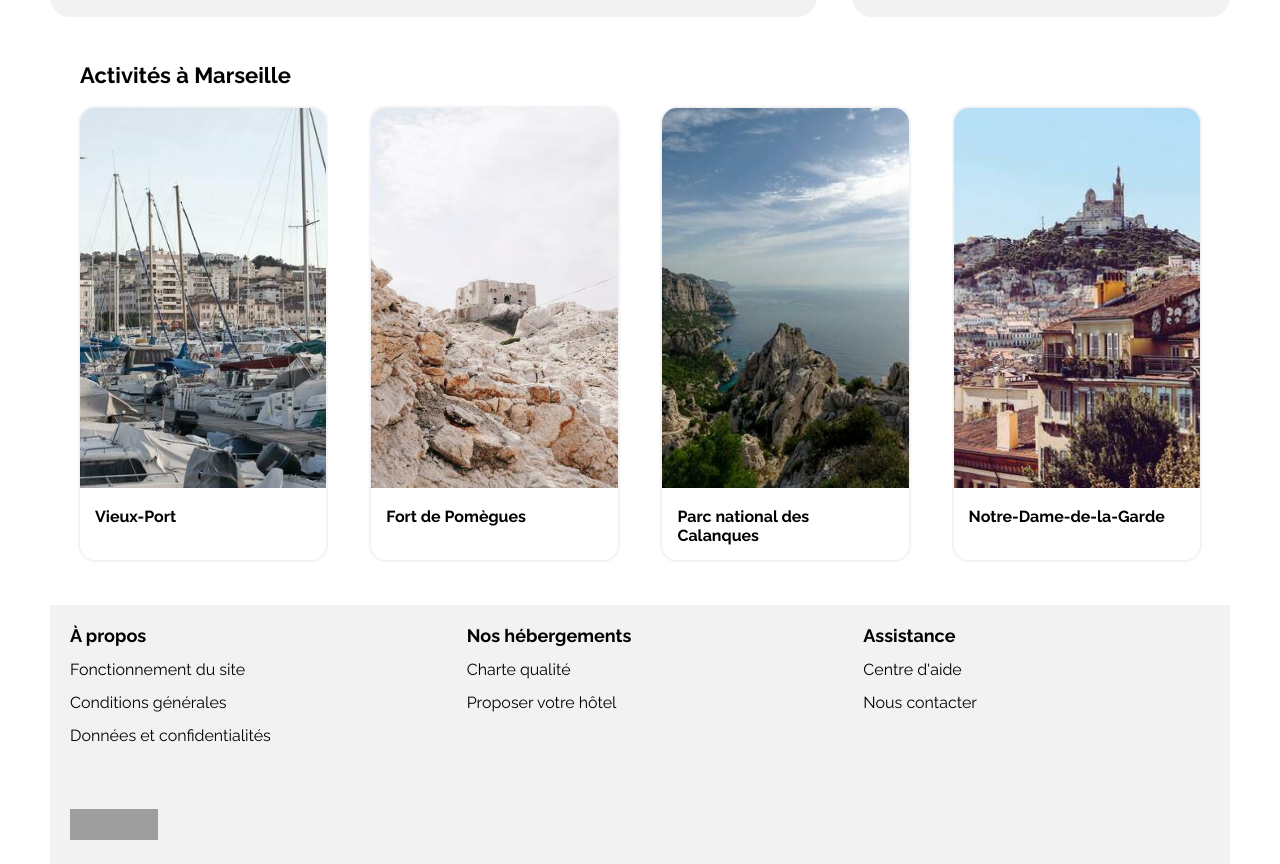
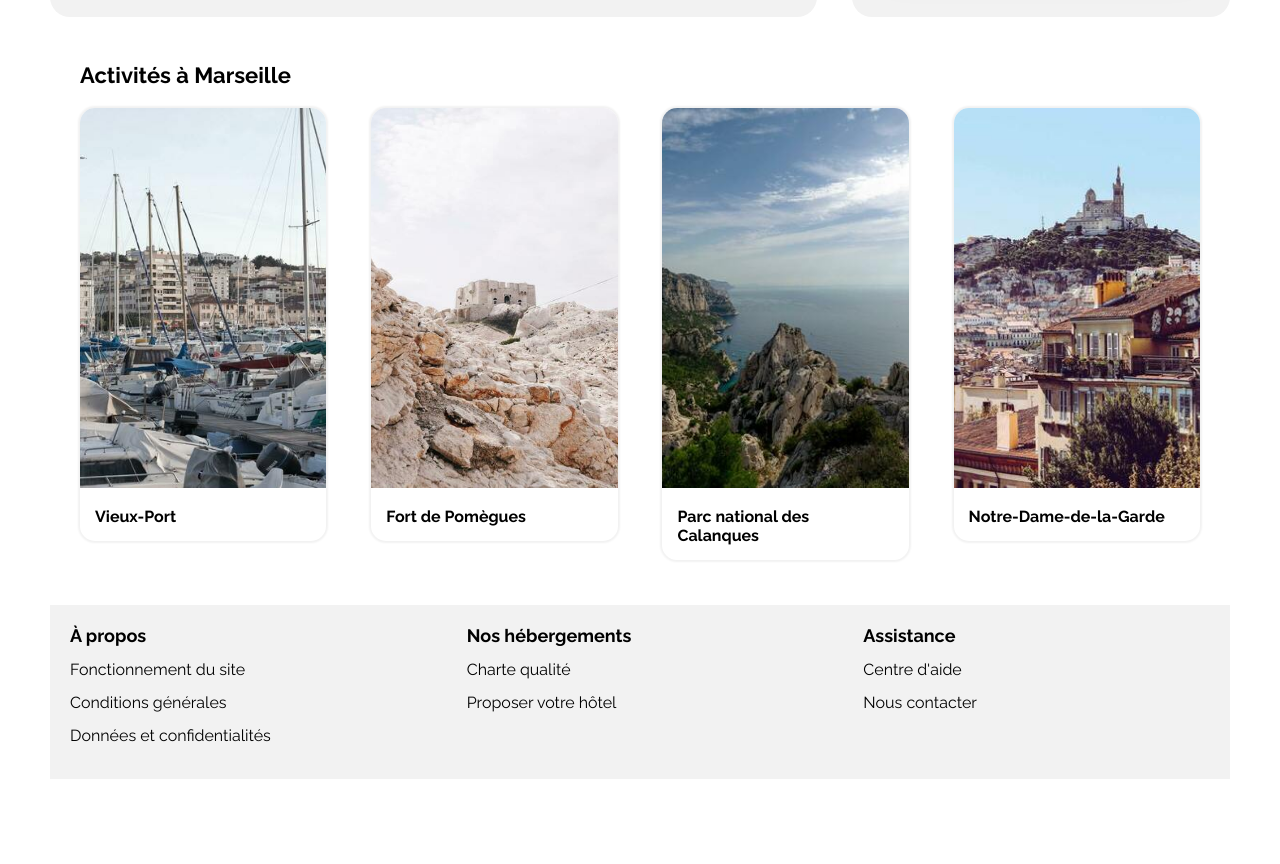
Before and after one commit to davidytruc/booki-starter-code-master, a plain HTML site: page index.html in a window 1280 px wide. Shown: the part 968-1832 px from the top of the page. After the commit the page ends 1747 px from the top, so only its background shows below. Drawn offline with Linux system fonts and the light colour scheme; grey boxes are pictures that could not be loaded.

Commit message:
MAJ_Finale

```diff
--- a/css/style.css
+++ b/css/style.css
@@ -262,7 +262,6 @@ a {
 }
 
 .hebergements-and-populaires section {
-    background-color: var(--main-bg-color);
     border-radius: 20px;
     padding: 30px;
     box-sizing: border-box;
@@ -271,6 +270,7 @@ a {
 /****** Hebergements ***********/
 
 .hebergements {
+    background-color: var(--main-bg-color);
     width: 65%;
 }
 
@@ -315,6 +315,7 @@ a {
 
 /****** Populaires ***********/
 .populaires {
+    background-color: var(--main-bg-color);
     width: 32%;
 }
 
@@ -380,8 +381,11 @@ a {
     justify-content: space-between;
 }
 
+.activites a {
+    width: 22%;
+}
+
 .card_activites {
-    width: 22%;
     border-radius: 15px;
     box-shadow: 0 0 2px 2px var(--main-bg-color);
 }
@@ -615,6 +619,10 @@ li {
         max-width: 500px;
       }
 
+      .activites a {
+        width: 100%;
+    }
+
       .card_activites {
         width: 100%;
       }
--- a/index.html
+++ b/index.html
@@ -235,22 +235,30 @@
             <section class="activites">
                 <h1 class="h1_activites" id="ancre_activites">Activités à Marseille</h1>
                 <div class="flex_activites">
+                    <a href="#" title="Vieux-Port">
                         <div class="card_activites">
                             <div class="act_image"><img src="./images/activites/reno-laithienne.jpg" alt="Vieux-Port"></div>
                             <h5>Vieux-Port</h5>
                         </div>
+                    </a>
+                    <a href="#" title="Fort-Pomegues">
                         <div class="card_activites">
                             <div class="act_image"><img src="./images/activites/paul-hermann.jpg" alt="Fort-Pomegues"></div>
                             <h5>Fort de Pomègues</h5>
                         </div>
+                    </a>
+                    <a href="#" title="Calanques">
                         <div class="card_activites">
                             <div class="act_image"><img src="./images/activites/kilyan-sockalingum.jpg" alt="Calanques"></div>
                             <h5>Parc national des Calanques</h5>
                         </div>
+                    </a>
+                    <a href="#" title="Calanques">
                         <div class="card_activites">
                             <div class="act_image"><img src="./images/activites/florian-wehde.jpg" alt="Notre-Dame-Garde"></div>
                             <h5>Notre-Dame-de-la-Garde</h5>
                         </div>
+                    </a>
                 </div>
             </section>
 
@@ -280,17 +288,7 @@
                 </ul>
             </div>
 
-            <p>
-                <a href="http://jigsaw.w3.org/css-validator/check/referer">
-                    <img style="border:0;width:88px;height:31px"
-                        src="http://jigsaw.w3.org/css-validator/images/vcss-blue"
-                        alt="CSS Valide !">
-                    </a>
-            </p>
-
         </footer>
-
-
 
     </div>
 </body>
```
Lines whose indentation alone changed are shown as unchanged.
